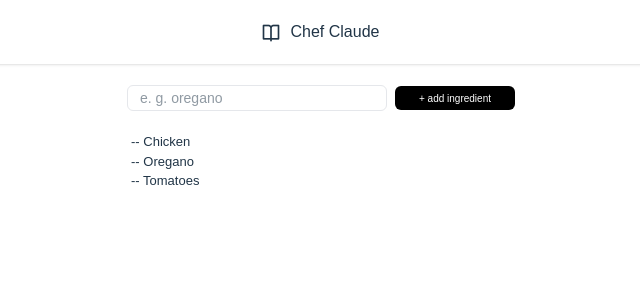
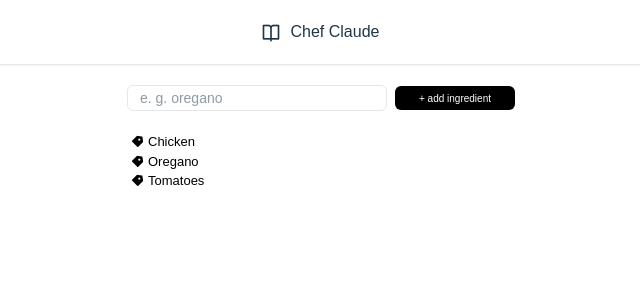
Before and after one commit to rakaMain/learn_react, a React (Vite) app in the folder first-react/: page / in a window 1280 px wide. Shown: the top 300 px of the page, without its empty margins (319-959 px from the left). Built offline with nearby package versions, Linux system fonts and the light colour scheme.

Commit message:
day 09 state

```diff
--- a/first-react/src/from.jsx
+++ b/first-react/src/from.jsx
@@ -1,11 +1,12 @@
 import './index.css'
+import React from 'react'
 
 export default function MyForm(){
 
-  const ingredient = ["Chicken", "Oregano", "Tomatoes"]
+  const [ingredient, setiIngredient] = React.useState(["Chicken", "Oregano", "Tomatoes"])
 
   const ListInggredient = ingredient.map( n => (
-    <li className=" text-[13px]  self-start" key={n}>-- {n}</li>
+    <li className=" text-[13px] text-black self-start" key={n}><i className='ri-price-tag-3-fill me-1'></i>{n}</li>
   ))
 
 
@@ -14,9 +15,8 @@
     const formData = new FormData(event.currentTarget)
     const newIngredient = formData.get("ingredient_form")
     ingredient.push(newIngredient)
+    setiIngredient(ingredient)
     console.log(ingredient)
-
-
   }
 
   return(
--- a/first-react/src/main.jsx
+++ b/first-react/src/main.jsx
@@ -1,5 +1,6 @@
 import { createRoot } from "react-dom/client"
 import MyHead from './header';
+import React from 'react'
 
 // import MyCard from './div';
 // import DataAnime from './api_kecil'
```
Also changed, not shown: first-react/catatan.txt.
